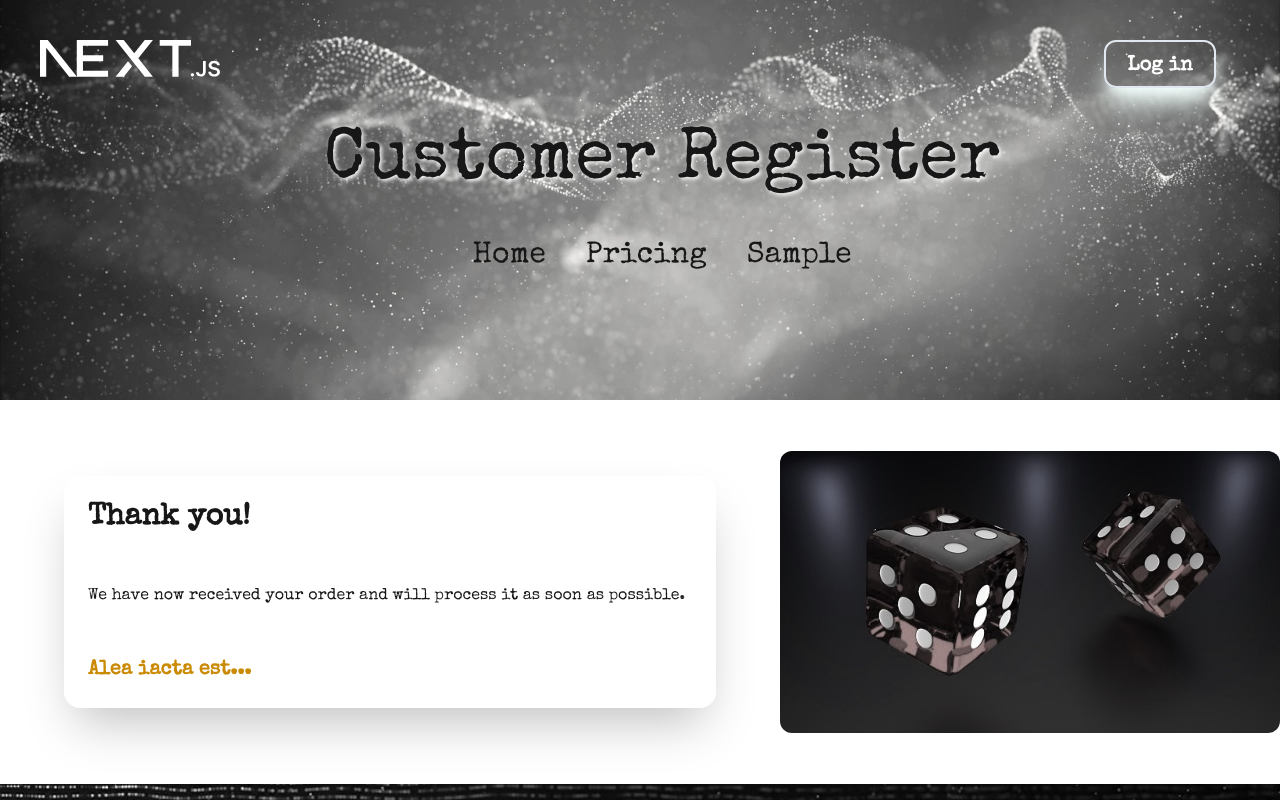
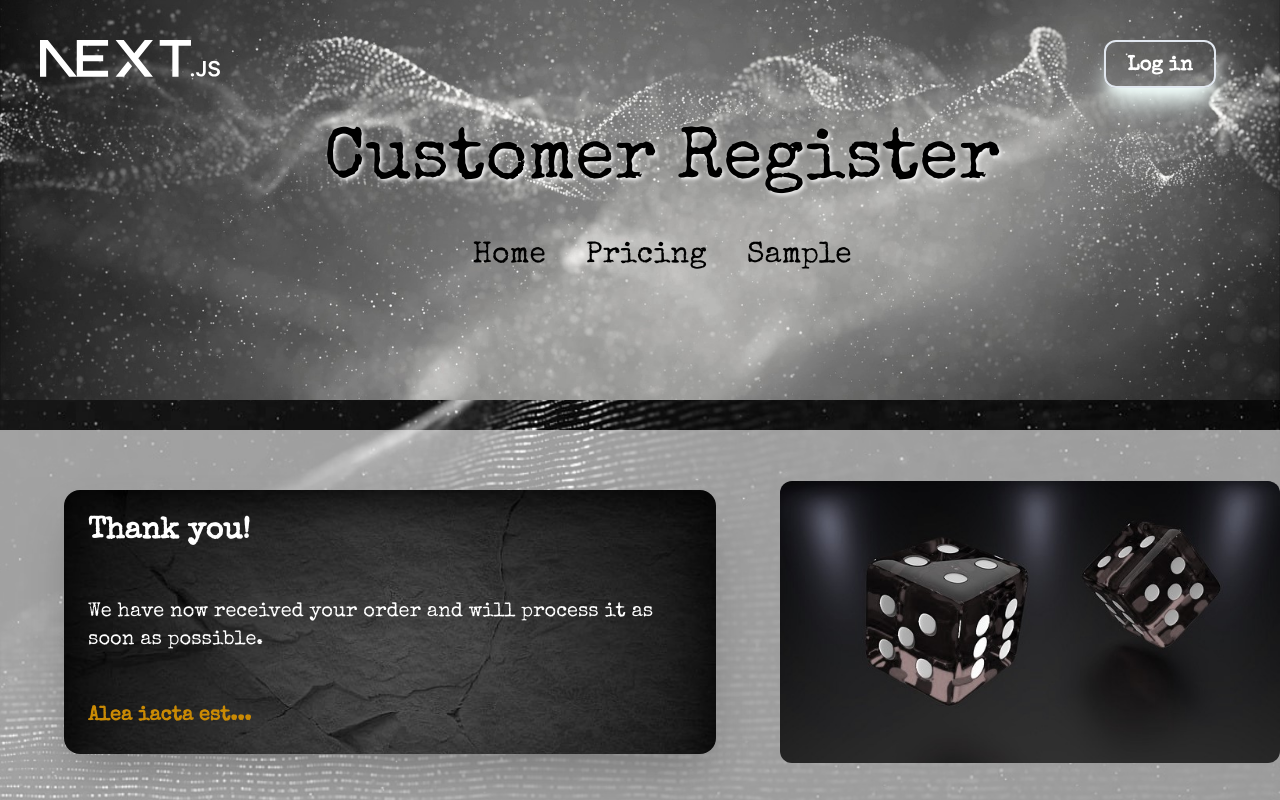
Before and after one commit to pfleege/customer-register, a Next.js app: page /order in a window 1280 px wide. Shown: the top 800 px of the page. Built offline with nearby package versions, Linux system fonts and the light colour scheme; a web font is replaced by a local one.

Commit message:
FIX issue - Firefox not showing black font color

```diff
--- a/src/app/customers/page.tsx
+++ b/src/app/customers/page.tsx
@@ -121,16 +121,16 @@ const Customers = () => {
 
       <section className="mt-[50px] flex m-auto z-20 w-full">
         <div className=" h-[250px] w-full flex flex-col justify-center gap-2">
-          <h2 className="pl-[38vw] md:pl-[42vw] xl:pl-[45vw] text-white text-6xl">
+          <h2 className="pl-[38vw] md:pl-[42vw] xl:pl-[45vw] text-black text-6xl">
             Fast
           </h2>
-          <h2 className="pl-[30vw] md:pl-[32vw] xl:pl-[35vw] text-white text-2xl">
+          <h2 className="pl-[30vw] md:pl-[32vw] xl:pl-[35vw] text-black text-2xl">
             Easy
           </h2>
-          <h2 className="pl-[48vw] md:pl-[52vw] xl:pl-[55vw] text-white text-4xl">
+          <h2 className="pl-[48vw] md:pl-[52vw] xl:pl-[55vw] text-black text-4xl">
             Secure
           </h2>
-          <h2 className="pl-[20vw] md:pl-[25vw] xl:pl-[30vw] text-white text-5xl">
+          <h2 className="pl-[20vw] md:pl-[25vw] xl:pl-[30vw] text-black text-5xl">
             Flexible
           </h2>
         </div>
--- a/src/app/globals.css
+++ b/src/app/globals.css
@@ -1,31 +1,14 @@
 @tailwind base;
 @tailwind components;
 @tailwind utilities;
-/*
-#__next {
-  display: flex;
-  flex-direction: column;
-  min-height: 100%;
-} */
-
-/* ul {
-  list-style: none;
-  padding-left: 0;
-}
-
-li {
-  padding-left: 36px;
-  background-image: url("/checkBronze.png");
-  background-repeat: no-repeat;
-  background-position: 0.5rem -0.2rem;
-  background-size: 24px 24px;
-} */
 
 :root {
   box-sizing: border-box;
   --background: #ffffff;
   --foreground: #171717;
   height: 100%;
+  -webkit-font-smoothing: antialiased;
+  -moz-osx-font-smoothing: grayscale;
 }
 
 @media (prefers-color-scheme: dark) {
@@ -36,14 +19,21 @@ li {
 }
 
 body {
-  /* position: relative; */
   max-width: 100vw;
   height: 100%;
   color: var(--foreground);
   background: var(--background);
   font-family: Arial, Helvetica, sans-serif;
+  -webkit-font-smoothing: antialiased;
+  -moz-osx-font-smoothing: grayscale;
 }
 
+/* Nav text shadow */
 .navH1 {
   text-shadow: 2px 2px 4px #fff;
 }
+
+.firefox {
+  color: black;
+  font-weight: normal;
+}
--- a/src/app/order/page.tsx
+++ b/src/app/order/page.tsx
@@ -5,11 +5,11 @@ import Image from "next/image";
 const Order = () => {
   return (
     <div className="flex flex-col relative top-0 left-0 w-full h-screen z-30 font-specialElite">
-      <section className="mt-[400px] bg-white flex z-20 w-full">
+      <section className="mt-[430px] bg-opacity-60 bg-white flex z-20 w-full">
         <div className="flex flex-col xl:flex-row items-center justify-center min-h-96 h-fit w-full">
-          <div className="flex flex-col w-[90vw] min-w-[500px] max-w-[700px] h-fit my-8 mx-16 shadow-2xl rounded-2xl">
-            <h1 className="p-6 text-3xl font-bold">Thank you!</h1>
-            <p className="p-6">
+          <div className="flex flex-col w-[90vw] min-w-[500px] max-w-[700px] h-fit my-8 mx-16 shadow-2xl rounded-2xl bg-[url('/priceCard.jpg')] bg-cover">
+            <h1 className="p-6 text-white text-3xl font-bold">Thank you!</h1>
+            <p className="p-6 text-white text-xl">
               We have now received your order and will process it as soon as
               possible.
             </p>
--- a/src/app/page.tsx
+++ b/src/app/page.tsx
@@ -5,7 +5,7 @@ import Link from "next/link";
 export default function Home() {
   return (
     // <div className="flex flex-col sticky top-0 left-0 w-fit h-screen z-30">
-    <div className="flex flex-col relative top-0 left-0 w-full h-screen z-30 font-specialElite">
+    <div className="flex flex-col relative top-0 left-0 w-full h-screen z-30 font-specialElite firefox">
       <section className="mt-[400px] bg-white flex z-20 w-full">
         <div className="flex flex-col xl:flex-row items-center justify-center min-h-96 h-fit w-full">
           <div className="flex flex-col w-[90vw] min-w-[500px] max-w-[700px] h-fit my-8 mx-16 shadow-2xl rounded-2xl">
--- a/src/components/Navbar.tsx
+++ b/src/components/Navbar.tsx
@@ -15,8 +15,8 @@ const Navbar = () => {
         />
       </div>
       <div className="mx-auto h-[400px] flex flex-col justify-center items-center gap-10">
-        <h1 className="navH1 text-7xl">Customer Register</h1>
-        <div className="text-3xl links flex gap-10">
+        <h1 className="navH1 text-7xl firefox">Customer Register</h1>
+        <div className="text-3xl links flex gap-10 firefox">
           <Link href="/">Home</Link>
           <Link href="/pricing">Pricing</Link>
           <Link href="/customers">Sample</Link>
```
